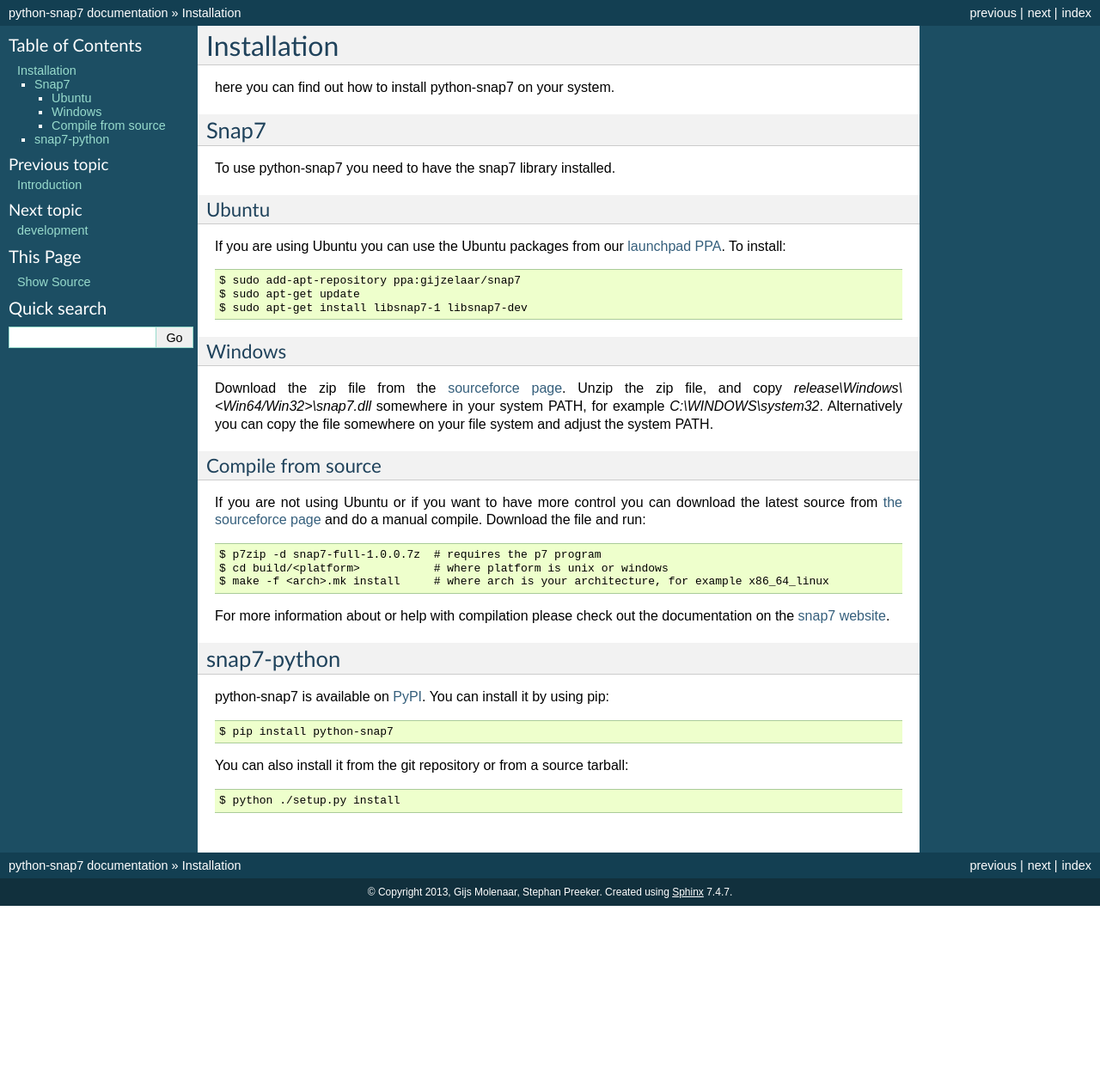
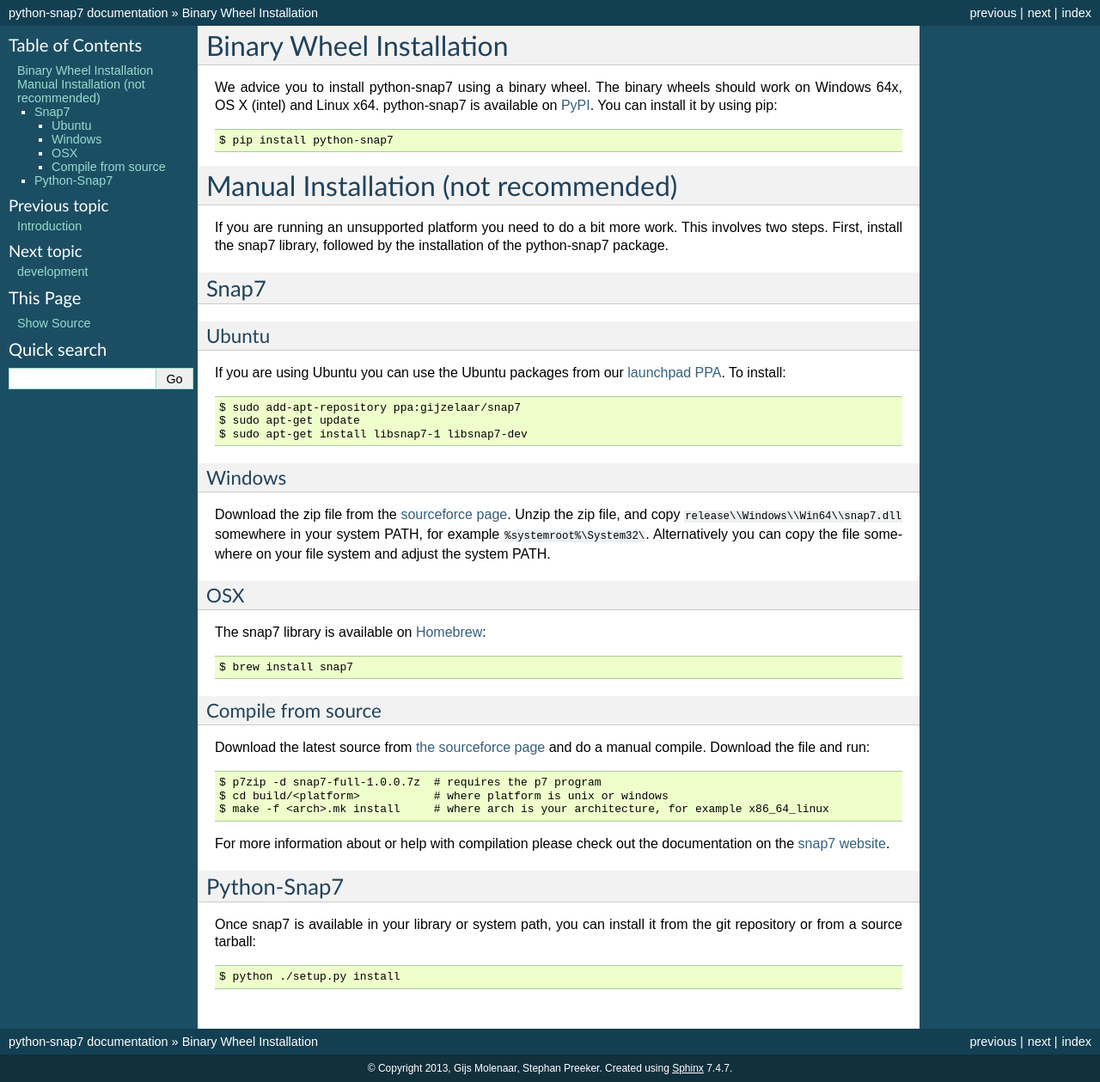
Before and after one commit to gijzelaerr/python-snap7, a Sphinx documentation site: the page built from doc/installation.rst, in a window 1280 px wide. Shown: the whole page at 86% size. Built offline with Sphinx 7.4.7, drawn with Linux system fonts in a browser that asks for light colours; the version number could not be read and is left out; before the commit the page ends 1054 px from its top, so only the background shows below that.

```diff
--- a/README.rst
+++ b/README.rst
@@ -33,3 +33,4 @@ Special thanks to
 * Thomas Hergenhahn for his libnodave.
 * Thomas W for his S7comm wireshark plugin
 * `Fabian Beitler <https://github.com/swamper123>`_ and `Nikteliy <https://github.com/nikteliy>`_ for their contributions towards the 1.0 release
+* `Lautaro Nahuel Dapino <https://github.com/lautarodapin>`_ for his contributions.
--- a/doc/util.rst
+++ b/doc/API/util.rst
@@ -1,7 +1,5 @@
-
 Util
 ====
 
-
 .. automodule:: snap7.util
    :members:
--- a/doc/installation.rst
+++ b/doc/installation.rst
@@ -1,12 +1,23 @@
-Installation
-============
+Binary Wheel Installation
+=========================
 
-here you can find out how to install python-snap7 on your system.
+We advice you to install python-snap7 using a binary wheel. The binary wheels
+should work on Windows 64x, OS X (intel) and Linux x64.
+python-snap7 is available on `PyPI <https://pypi.python.org/pypi/python-snap7/>`_. You can install
+it by using pip::
+
+  $ pip install python-snap7
+
+
+Manual Installation (not recommended)
+=====================================
+
+If you are running an unsupported platform you need to do a bit more work.
+This involves two steps. First, install the snap7 library,
+followed by the installation of the python-snap7 package.
 
 Snap7
 -----
-
-To use python-snap7 you need to have the snap7 library installed.
 
 Ubuntu
 ~~~~~~
@@ -23,16 +34,22 @@ Windows
 
 Download the zip file from the
 `sourceforce page <http://sourceforge.net/projects/snap7/files/>`_.
-Unzip the zip file, and copy *release\\Windows\\<Win64/Win32>\\snap7.dll* somewhere
-in your system PATH, for example *C:\\WINDOWS\\system32*. Alternatively you can
+Unzip the zip file, and copy ``release\\Windows\\Win64\\snap7.dll`` somewhere
+in your system PATH, for example ``%systemroot%\System32\``. Alternatively you can
 copy the file somewhere on your file system and adjust the system PATH.
+
+OSX
+~~~
+
+The snap7 library is available on `Homebrew <https://brew.sh/>`_::
+
+  $ brew install snap7
 
 
 Compile from source
 ~~~~~~~~~~~~~~~~~~~
 
-If you are not using Ubuntu or if you want to have more control you can
-download the latest source from
+Download the latest source from
 `the sourceforce page <http://sourceforge.net/projects/snap7/files/>`_ and do
 a manual compile. Download the file and run::
 
@@ -43,14 +60,11 @@ a manual compile. Download the file and run::
 For more information about or help with compilation please check out the
 documentation on the `snap7 website <http://snap7.sourceforge.net/>`_.
 
-snap7-python
+
+Python-Snap7
 ------------
 
-python-snap7 is available on `PyPI <https://pypi.python.org/pypi/python-snap7/>`_. You can install
-it by using pip::
-
-  $ pip install python-snap7
-
-You can also install it from the git repository or from a source tarball::
+Once snap7 is available in your library or system path, you can install it from the git
+repository or from a source tarball::
 
   $ python ./setup.py install
--- a/doc/introduction.rst
+++ b/doc/introduction.rst
@@ -7,7 +7,7 @@ python-snap7 is a Python wrapper for the
 with Siemens S7 PLCs.
 
 Python-snap7 is developer for snap7 1.1.0 and Python 3.6+. It is tested
-on Windows (8.1 64 bit) and Linux, but it may work on other operating
+on Windows (10 64 bit), OSX 10.15 and Linux, but it may work on other operating
 systems. Python Versions <3.6 may work, but is not supported anymore.
 
 The project development is centralized on `github <https://github.com/gijzelaerr/python-snap7>`_.
```
Also changed, not shown: CHANGES.md (+4 -0 lines), doc/development.rst (+16 -4 lines), doc/index.rst (+5 -5 lines), doc/API/client.rst (renamed from doc/client.rst), doc/API/logo.rst (renamed from doc/logo.rst), doc/API/partner.rst (renamed from doc/partner.rst), doc/API/server.rst (renamed from doc/server.rst), 1 other file.
